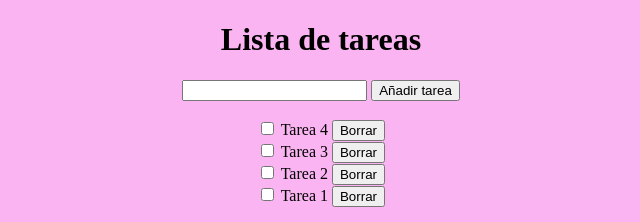
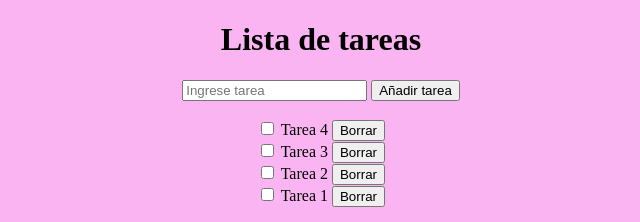
Before and after one commit to abigailgonzalez2/lista-de-tareas, a plain HTML site: page index.html in a window 1280 px wide. Shown: the top 222 px of the page, 319-959 px from the left. Drawn offline with Linux system fonts and the light colour scheme.

Commit message:
Update index.html

```diff
--- a/index.html
+++ b/index.html
@@ -10,7 +10,7 @@
 <body>
     <h1>Lista de tareas</h1>
     <form method="get" action="form.php" class="formulario">
-    <input type="text">
+    <input type="text" placeholder="Ingrese tarea">
     <input type="submit" value="Añadir tarea"> <br> <br>
     <input type="checkbox"> Tarea 4 <input type="reset" value="Borrar"> <br>
     <input type="checkbox"> Tarea 3 <input type="reset" value="Borrar"> <br>
```
